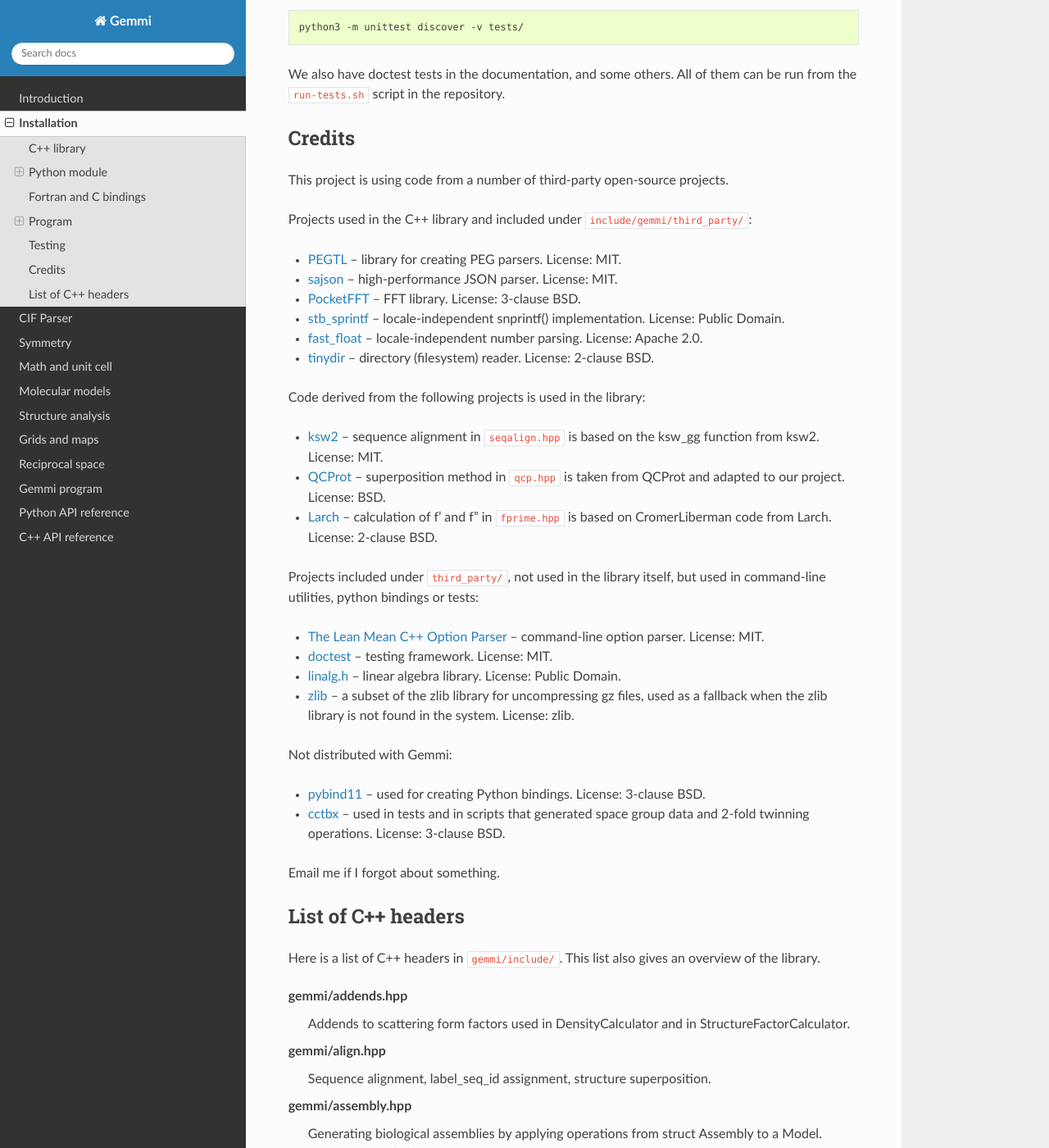
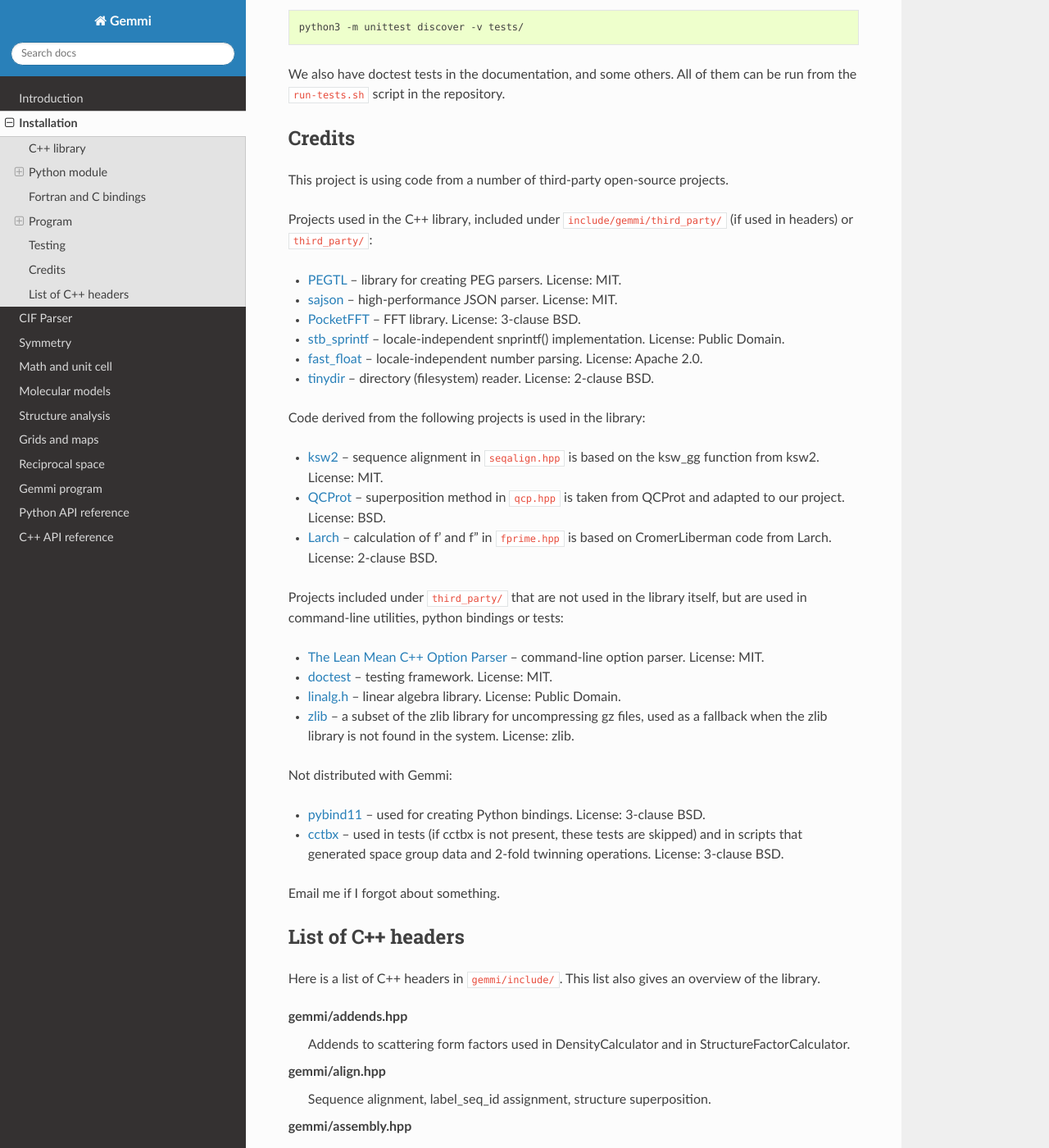
Before and after one commit to project-gemmi/gemmi, a Sphinx documentation site: the page built from docs/install.rst, in a window 1280 px wide and 1400 px high, scrolled down 2949 px. Shown: the whole window at 82% size. Built offline with Sphinx 7.4.7 and the Read the Docs theme 2.0.0, drawn with Linux system fonts in a browser that asks for light colours.

Commit message:
move stb_sprintf.h from include/gemmi/third_party/ to third_party/

```diff
--- a/docs/install.rst
+++ b/docs/install.rst
@@ -166,8 +166,8 @@
 
 This project is using code from a number of third-party open-source projects.
 
-Projects used in the C++ library and included under
-``include/gemmi/third_party/``:
+Projects used in the C++ library, included under
+``include/gemmi/third_party/`` (if used in headers) or ``third_party/``:
 
 * `PEGTL <https://github.com/taocpp/PEGTL/>`_ -- library for creating PEG
   parsers. License: MIT.
@@ -192,8 +192,8 @@
   in ``fprime.hpp`` is based on CromerLiberman code from Larch.
   License: 2-clause BSD.
 
-Projects included under ``third_party/``, not used in the library itself,
-but used in command-line utilities, python bindings or tests:
+Projects included under ``third_party/`` that are not used in the library
+itself, but are used in command-line utilities, python bindings or tests:
 
 * `The Lean Mean C++ Option Parser <http://optionparser.sourceforge.net/>`_ --
   command-line option parser. License: MIT.
@@ -209,7 +209,8 @@
 
 * `pybind11 <https://github.com/pybind/pybind11>`_ -- used for creating
   Python bindings. License: 3-clause BSD.
-* `cctbx <https://github.com/cctbx/cctbx_project>`_ -- used in tests and
+* `cctbx <https://github.com/cctbx/cctbx_project>`_ -- used in tests
+  (if cctbx is not present, these tests are skipped) and
   in scripts that generated space group data and 2-fold twinning operations.
   License: 3-clause BSD.
 
```
Also changed, not shown: CMakeLists.txt (line endings or trailing spaces), 4 other files.
